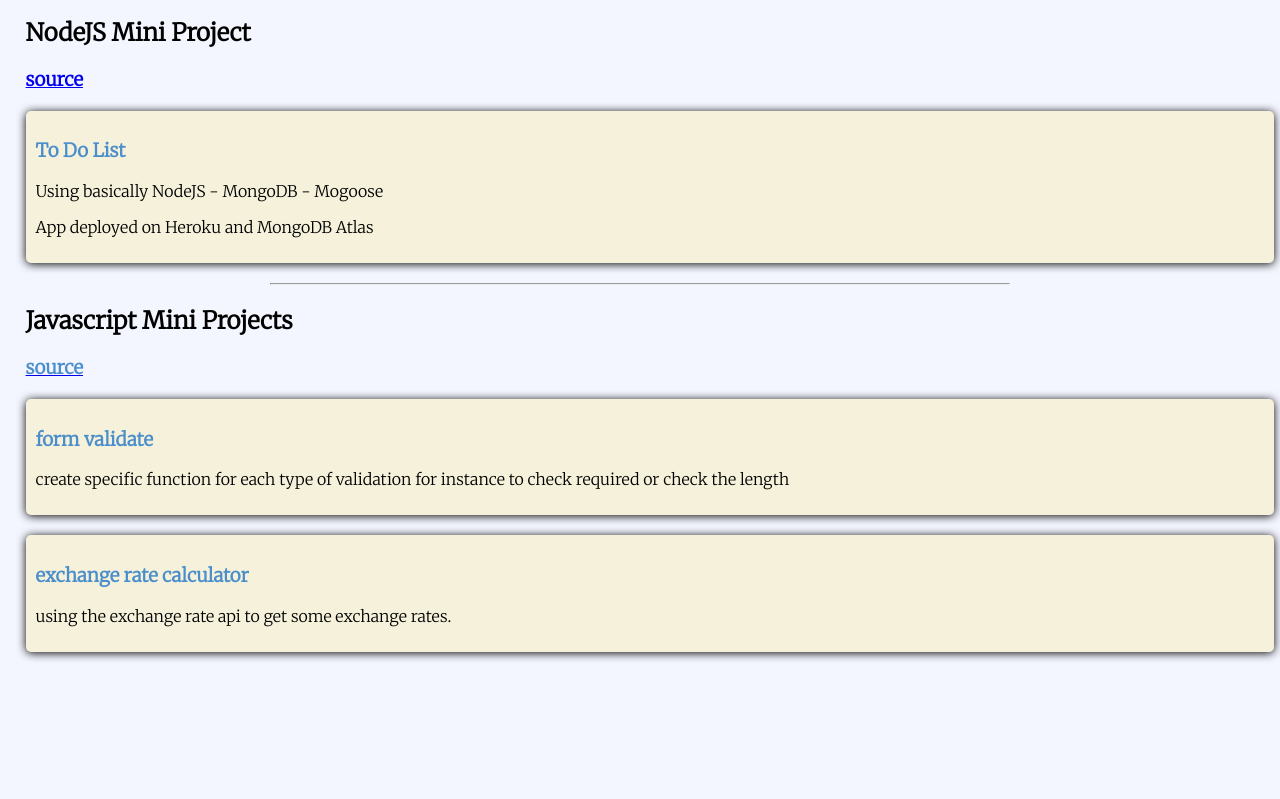
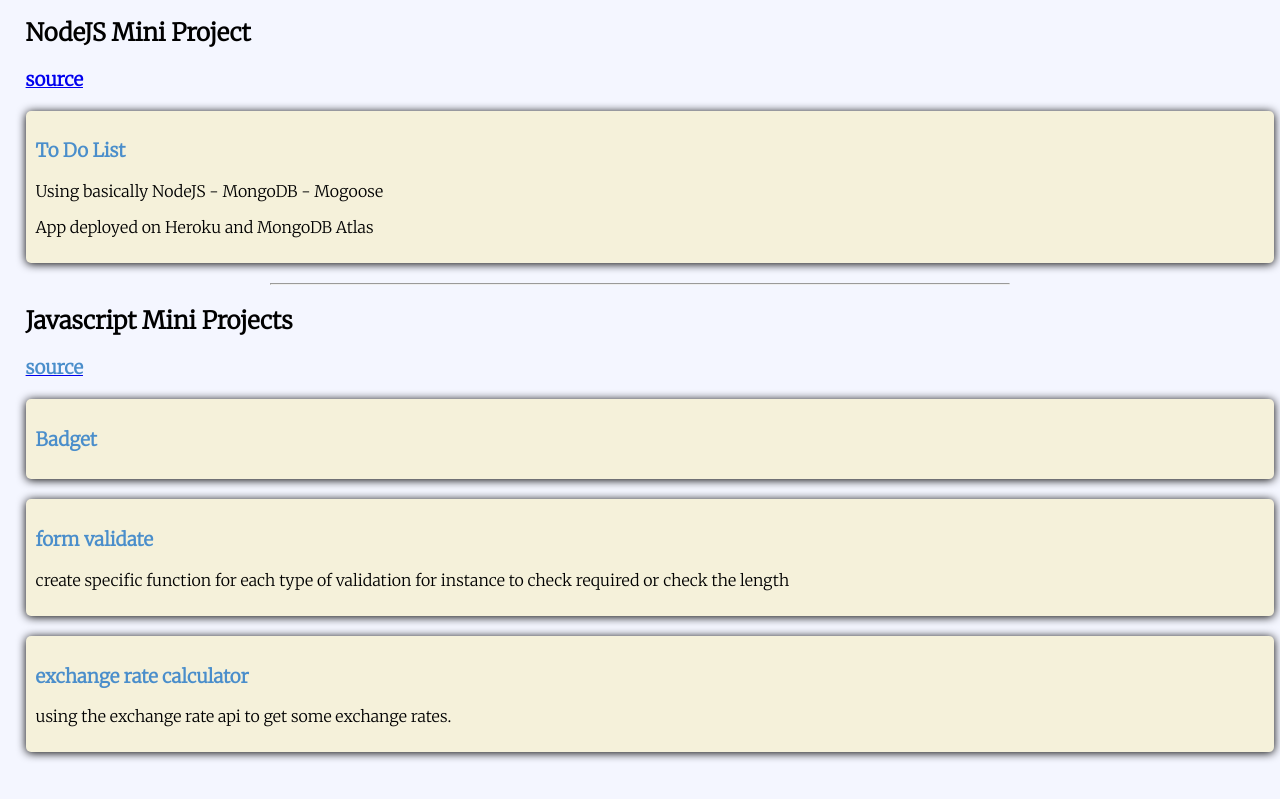
Before and after one commit to cmtaan/mrtaan, a plain HTML site: page index.html in a window 1280 px wide. Shown: the part 792-1591 px from the top of the page. Before the commit the page ends 1541 px from the top, so only its background shows below. Drawn offline with Linux system fonts and the light colour scheme.

Commit message:
Update index.html

```diff
--- a/index.html
+++ b/index.html
@@ -42,6 +42,12 @@
             <a href="https://github.com/cmtaan/mrtaan">
                 <h3>source</h3>
             </a>
+            <!-- Badget -->
+            <div class="project-content">
+                <a href="https://cmtaan.github.io/js-budget/">
+                    <h3>Badget</h3>
+                </a>
+            </div>
             <!-- from-validator -->
             <div class="project-content">
                 <a href="form-validator.html">
```
